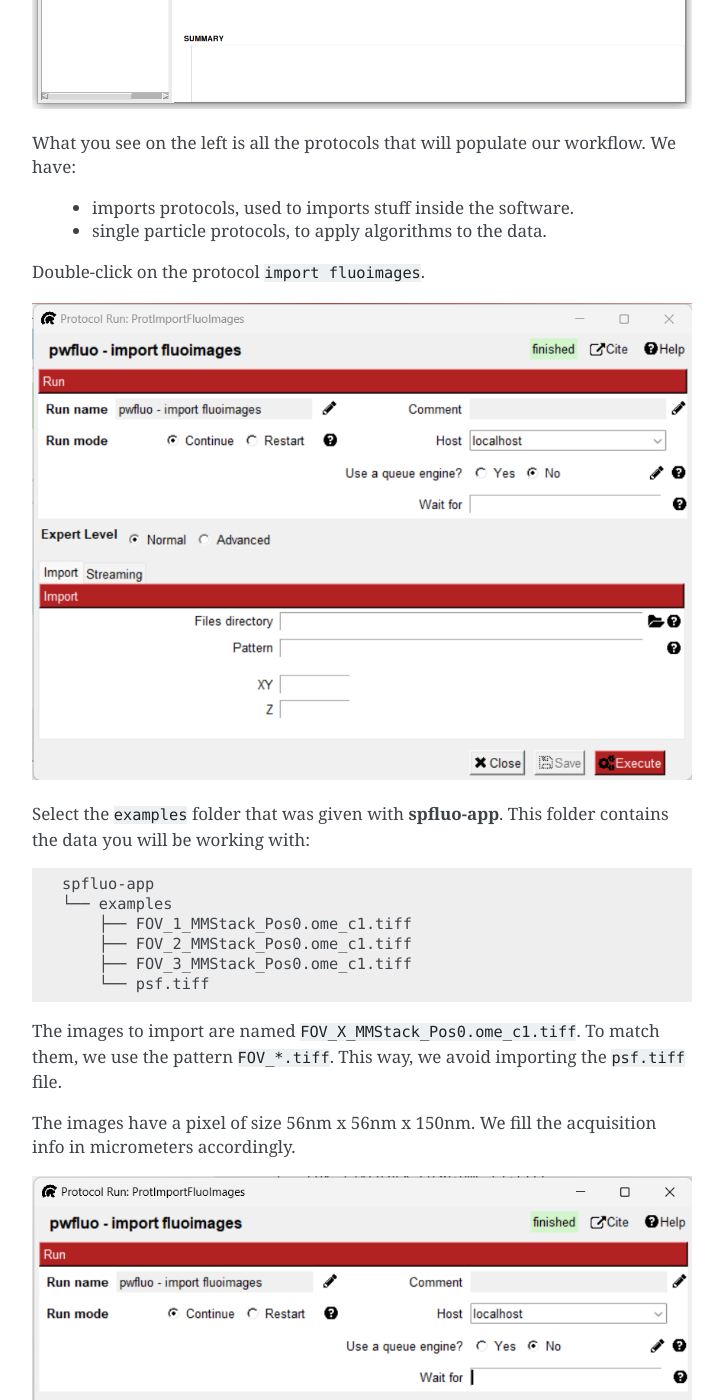
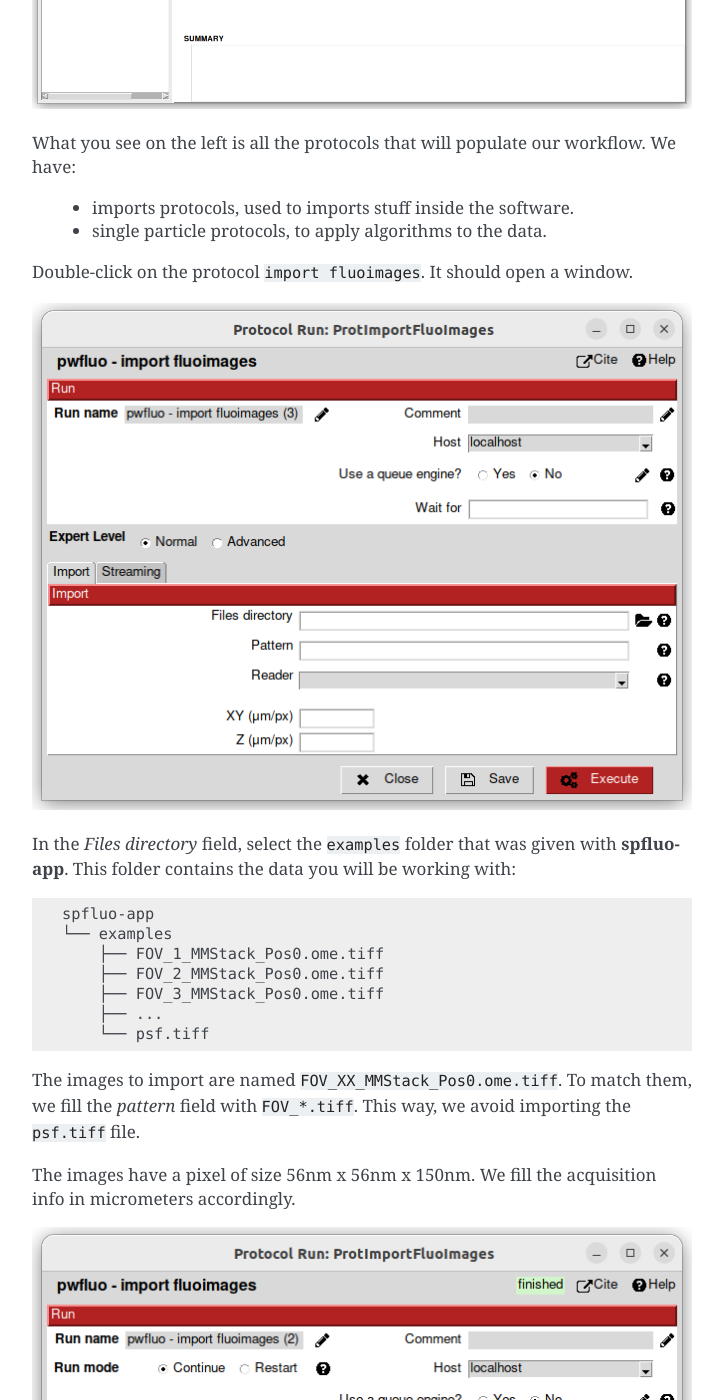
Before and after one commit to jplumail/spfluo-docs, a Sphinx documentation site: the page built from source/usage/tutorial/import-images.rst, in a window 1280 px wide and 1400 px high, scrolled down 533 px. Shown: the whole window, without its empty margins (388-1111 px from the left). Built offline with Sphinx 7.4.7, drawn with Linux system fonts in a browser that asks for light colours; some of the changed text lies outside the part shown.

Commit message:
minor changes

```diff
--- a/source/usage/tutorial/import-images.rst
+++ b/source/usage/tutorial/import-images.rst
@@ -10,22 +10,23 @@ What you see on the left is all the protocols that will populate our workflow. W
  * imports protocols, used to imports stuff inside the software.
  * single particle protocols, to apply algorithms to the data.
 
-Double-click on the protocol ``import fluoimages``.
+Double-click on the protocol ``import fluoimages``. It should open a window.
 
 .. image:: ../../_static/import-files.png
 
-Select the ``examples`` folder that was given with **spfluo-app**. This folder contains the data you will be working with:
+In the *Files directory* field, select the ``examples`` folder that was given with **spfluo-app**. This folder contains the data you will be working with:
 
 .. code-block:: text
 
     spfluo-app
     └── examples
-        ├── FOV_1_MMStack_Pos0.ome_c1.tiff
-        ├── FOV_2_MMStack_Pos0.ome_c1.tiff
-        ├── FOV_3_MMStack_Pos0.ome_c1.tiff
+        ├── FOV_1_MMStack_Pos0.ome.tiff
+        ├── FOV_2_MMStack_Pos0.ome.tiff
+        ├── FOV_3_MMStack_Pos0.ome.tiff
+        ├── ...
         └── psf.tiff
 
-The images to import are named ``FOV_X_MMStack_Pos0.ome_c1.tiff``. To match them, we use the pattern ``FOV_*.tiff``. This way, we avoid importing the ``psf.tiff`` file.
+The images to import are named ``FOV_XX_MMStack_Pos0.ome.tiff``. To match them, we fill the *pattern* field with ``FOV_*.tiff``. This way, we avoid importing the ``psf.tiff`` file.
 
 The images have a pixel of size 56nm x 56nm x 150nm. We fill the acquisition info in micrometers accordingly.
 
@@ -41,4 +42,4 @@ After some time, the import should be done and the protocol box should turn gree
 
     Almost all the protocols you will use output objects in the *Output* section. You can visualise them with any of the available viewers.
 
-Visualise the data you imported with napari.
+Visualise the data you imported with napari in the next section.
```
Also changed, not shown: source/_static/import-files-filled.png, source/_static/import-files.png.
